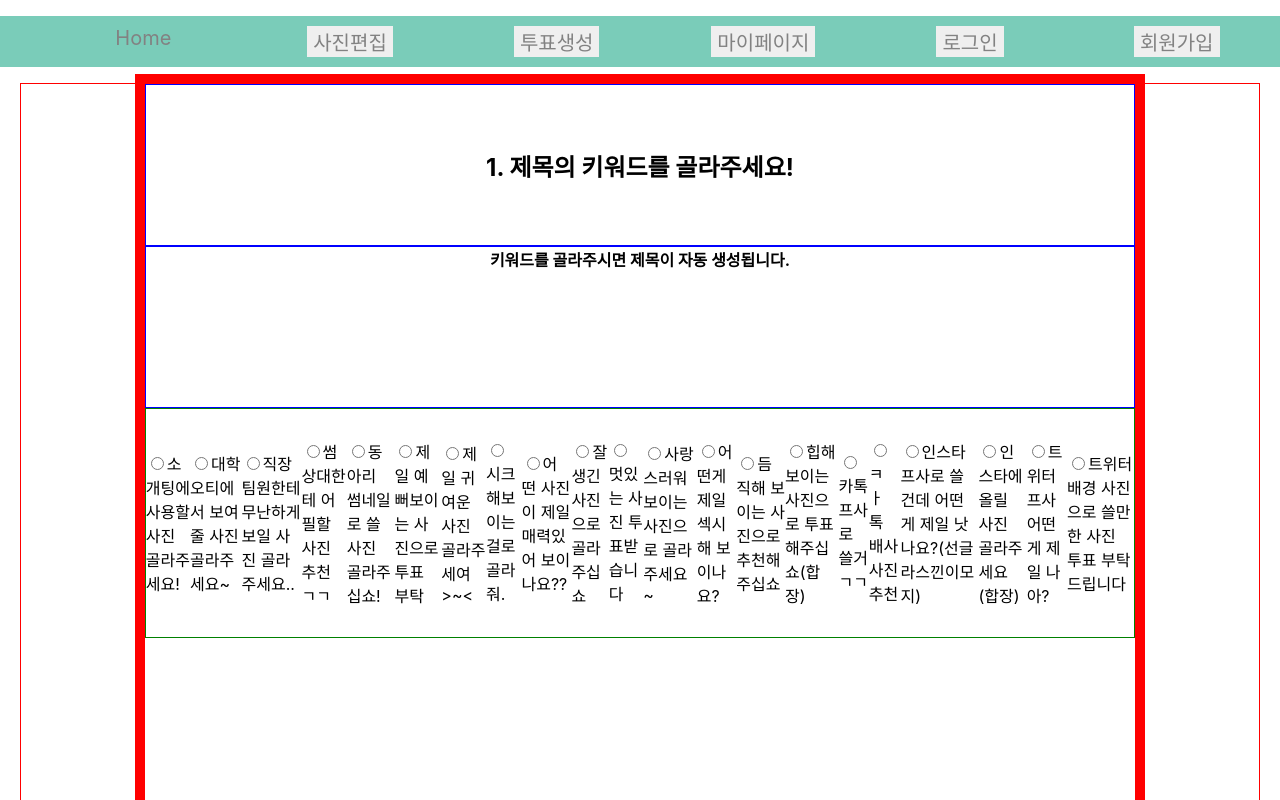
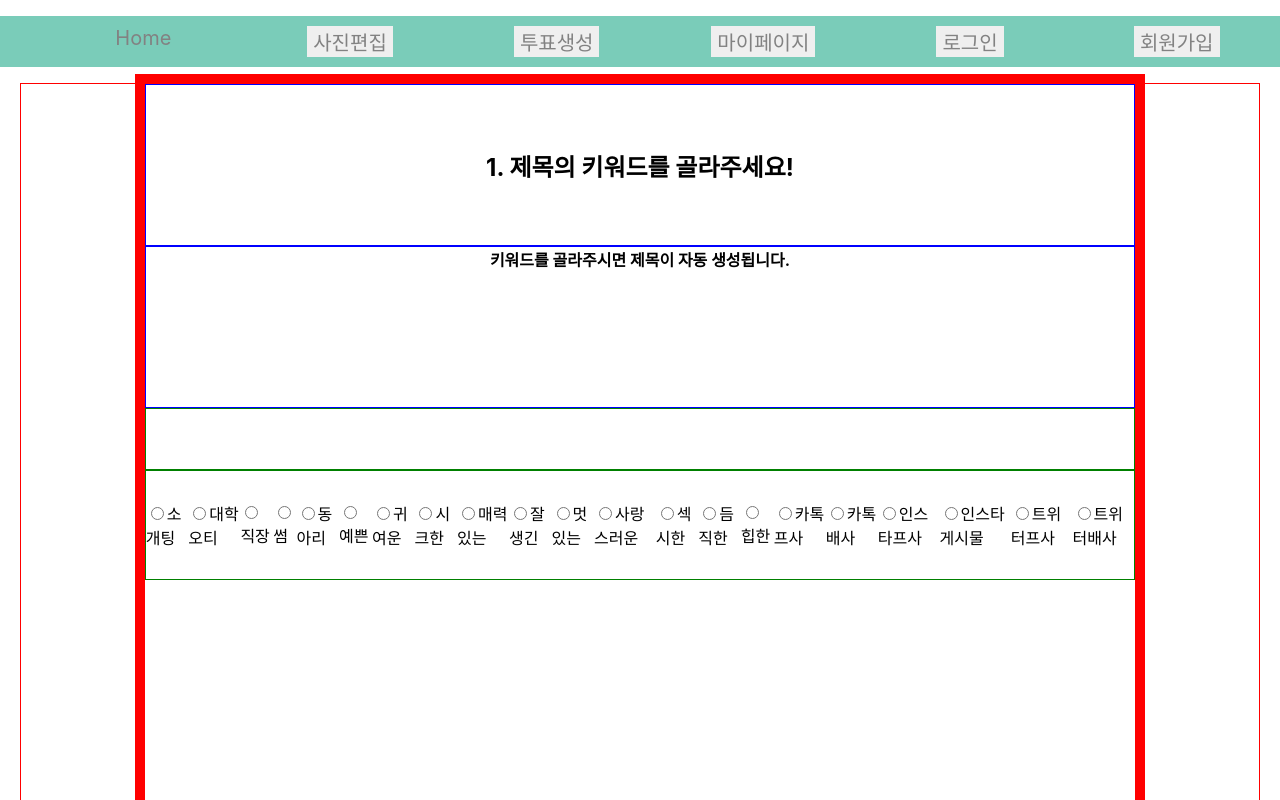
Before and after one commit to Vofil/vofil-frontend, a React (Create React App) app: page /create_vote/orderMid in a window 1280 px wide. Shown: the top 800 px of the page. Built offline with nearby package versions, Linux system fonts and the light colour scheme.

Commit message:
refactor: Update CreateVote title

```diff
--- a/src/pages/CreateVote/OrderMid.js
+++ b/src/pages/CreateVote/OrderMid.js
@@ -37,6 +37,7 @@ const _category = [ {c1: "카카오톡 프로필 사진" , c2: "카톡프사"},
 
 function OrderMid() {
     const [title, setTitle] = useState("");
+    const [title_content, setTitleContent] = useState("");
     const [gender, setGender] = useState(0);
     const [age, setAge] = useState(0);
     const [kind, setKind] = useState(0);
@@ -47,6 +48,17 @@ function OrderMid() {
     const onTitleHandler = (event) => {
         console.log(event.currentTarget.value)
         setTitle(event.currentTarget.value)
+        titleContent(event.currentTarget.value)
+    }
+
+    const titleContent = (t) =>{
+        console.log(t)
+        title_content = _title.map(function(element) {
+            console.log(`${element.t2}`)
+            if (`${element.t2}` === t) {
+                setTitleContent(`${element.t1}`)
+            }
+        });
     }
 
     const onGenderHandler = (event) => {
@@ -101,16 +113,17 @@ function OrderMid() {
                     <div className="createvote__small__head">
                         키워드를 골라주시면 제목이 자동 생성됩니다.
                     </div>
+                    <div className="createvote__content">{title_content}</div>
                     <div className="createvote__content">
                         {_title.map(x =>
-                            <label key={x.t1}>
+                            <label key={x.t2} >
                                 <input
                                     type="radio"
                                     value={x.t2}
                                     checked={title === `${x.t2}`}
                                     onChange={onTitleHandler}
                                 />
-                                {x.t1}
+                                {x.t2}
                             </label>
                          )}
                     </div>
```
